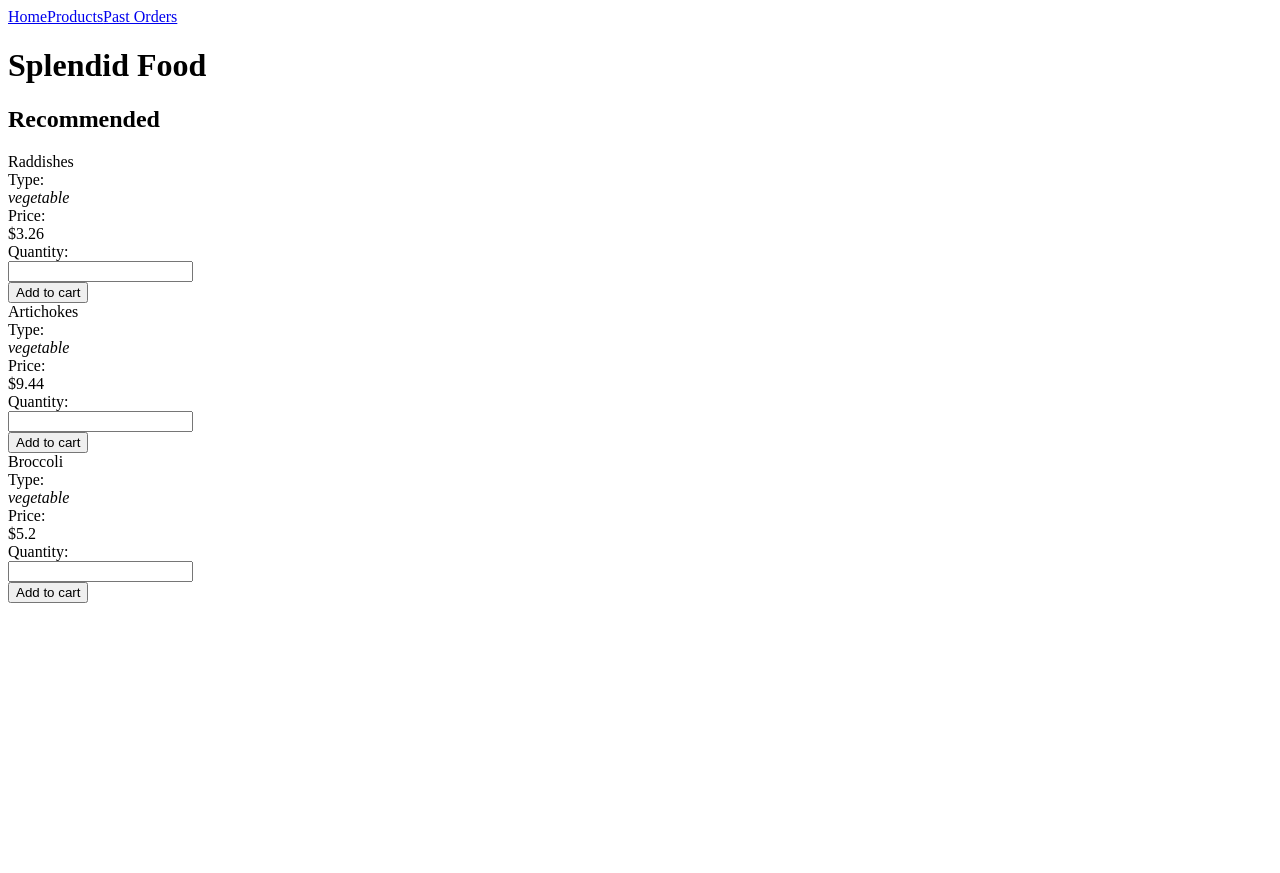
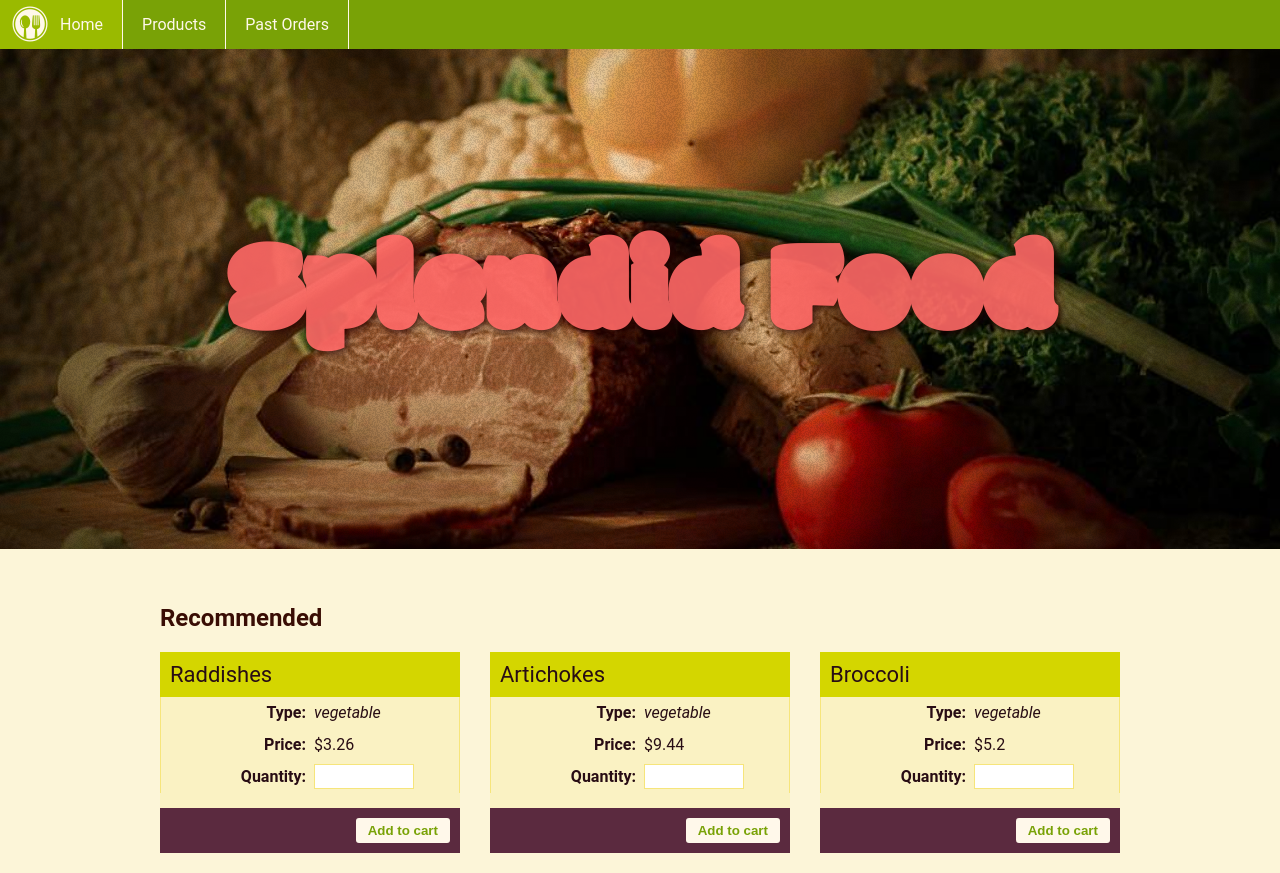
Before and after one commit to Yasaman-k/vue-app, a Vue app: page / in a window 1280 px wide. Before the commit the page ends 800 px from the top, so only its background shows below. Built offline with nearby package versions, Linux system fonts and the light colour scheme.

Commit message:
feat: install sass-loader

```diff
--- a/package.json
+++ b/package.json
@@ -24,6 +24,8 @@
     "eslint-plugin-import": "^2.25.3",
     "eslint-plugin-node": "^11.1.0",
     "eslint-plugin-promise": "^5.1.0",
-    "eslint-plugin-vue": "^8.0.3"
+    "eslint-plugin-vue": "^8.0.3",
+    "sass": "^1.55.0",
+    "sass-loader": "^10"
   }
 }
--- a/src/assets/styles/_global.sass
+++ b/src/assets/styles/_global.sass
@@ -7,9 +7,10 @@ body
     background: $bodyBackground
     color: $bodyTextColor
     font-family: 'avenir next', avenir, ubuntu, roboto, noto, 'segoe ui', sans-serif
+    margin: 0
 
 h1
-    margin: 0px
+    margin: 0
 
 th
     font-weight: bold
--- a/src/assets/styles/_splash.sass
+++ b/src/assets/styles/_splash.sass
@@ -2,7 +2,7 @@
     width: 100%
     height: 500px
     background-color: $spashBackground
-    background-image: url('../public/splash.jpg')
+    background-image: url('../img/splash.jpg')
     background-position: center center
     background-size: cover
 
@@ -10,7 +10,7 @@
     display: flex
     justify-content: center
     height: 100%
-    background-image: url('../public/grain.png')
+    background-image: url('../img/grain.png')
     background-position: top center
     h1
         align-self: center
--- a/src/assets/styles/style.scss
+++ b/src/assets/styles/style.scss
@@ -6,7 +6,7 @@
 @import '_mixins.sass';
 
 /* ITCSS: Resets */
-@import '../../node_modules/normalize.css/normalize';
+// @import '../../node_modules/normalize.css/normalize';
 
 /* ITCSS: Fonts */
 @import '_modak.scss';
--- a/src/main.js
+++ b/src/main.js
@@ -2,8 +2,7 @@ import { createApp } from 'vue'
 import App from './App.vue'
 import router from './router'
 
-// import './assets/styles/style.scss'
-// 2.56
+import './assets/styles/style.scss'
 
 const app = createApp(App)
 app.use(router)
```
Also changed, not shown: src/assets/styles/style.min.css, 1 other file (tests, documents, lock files or other folders).
